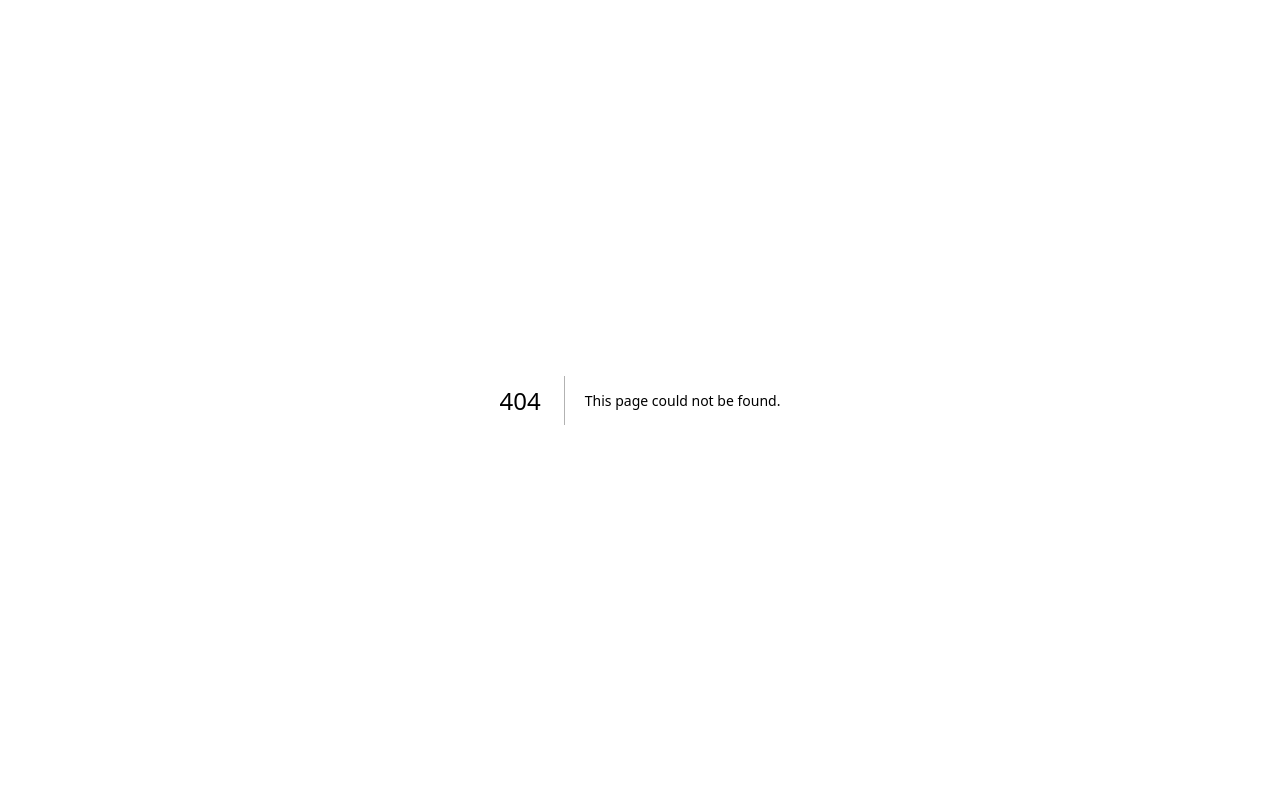
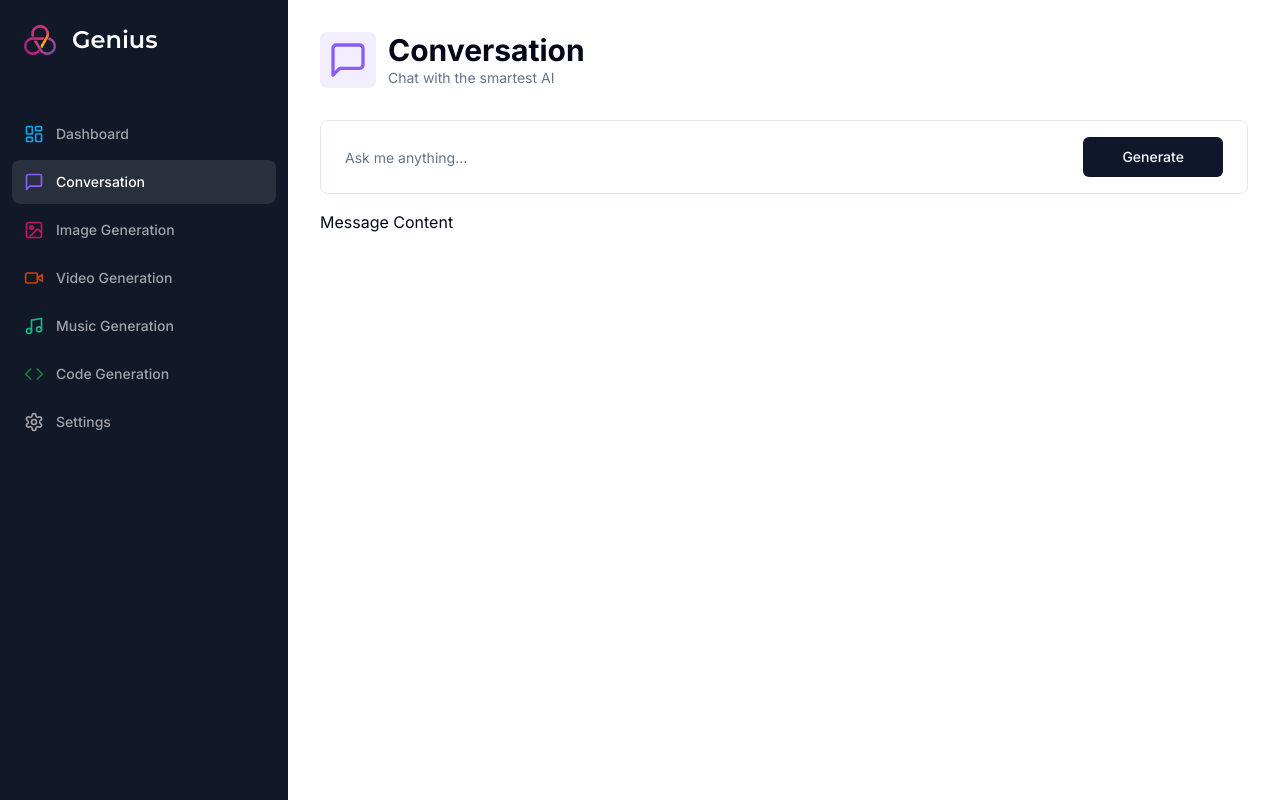
Before and after one commit to Leozhr/GeniusAI-NextJS, a Next.js app: page /conversation in a window 1280 px wide. Before the commit this address had no page. Built offline with nearby package versions, Linux system fonts and the light colour scheme.

Commit message:
:white_check_mark: Conversation AI UI

```diff
--- /dev/null
+++ b/app/(dashboard)/(routes)/conversation/page.tsx
@@ -0,0 +1,79 @@
+"use client";
+
+import { zodResolver } from "@hookform/resolvers/zod";
+import * as z from "zod";
+import { formSchema } from "./constants";
+
+import { Heading } from "@/components/heading";
+import { Button } from "@/components/ui/button";
+import { Form, FormControl, FormField, FormItem } from "@/components/ui/form";
+import { Input } from "@/components/ui/input";
+import { MessageSquare } from "lucide-react";
+import { useForm } from "react-hook-form";
+
+const ConversationPage = () => {
+  const form = useForm<z.infer<typeof formSchema>>({
+    resolver: zodResolver(formSchema),
+    defaultValues: {
+      prompt: "",
+    },
+  });
+
+  const isLoading = form.formState.isSubmitting;
+
+  const onSubmit = async (values: z.infer<typeof formSchema>) => {
+    console.log(values);
+  }
+
+  return (
+    <div>
+      <Heading
+      title="Conversation"
+      description="Chat with the smartest AI"
+      icon={MessageSquare}
+      iconColor="text-violet-500"
+      bgColor="bg-violet-500/10"
+      />
+      <div className="px-4 lg:px-8">
+        <div>
+          <Form {...form}>
+            <form
+              onSubmit={form.handleSubmit(onSubmit)}
+              className="rounded-lg border w-full p-4 px-3
+              md:px-6 focus-within:shadow-sm grid grid-cols-12
+              gap-2"
+            >
+              <FormField
+              name="prompt"
+              render={({ field }) => (
+                <FormItem className="col-span-12 lg:col-span-10">
+                  <FormControl className="p-0 m-0">
+                    <Input
+                     className="border-0 outline-none focus-visible:ring-0
+                     focus-visible:ring-transparent"
+                     disabled={isLoading}
+                     placeholder="Ask me anything..."
+                     {...field}
+                    />
+                  </FormControl>
+                </FormItem>
+                )}
+              />
+              <Button
+              className="col-span-12 lg:col-span-2 w-full"
+              disabled={isLoading}
+              >
+                Generate
+              </Button>
+            </form>
+          </Form>
+        </div>
+        <div className="space-y-4 mt-4">
+          Message Content
+        </div>
+      </div>
+    </div>
+  )
+}
+
+export default ConversationPage;
--- /dev/null
+++ b/components/heading.tsx
@@ -0,0 +1,35 @@
+import { cn } from "@/lib/utils";
+import { LucideIcon } from "lucide-react";
+
+interface HeadingProps {
+  title: string;
+  description: string;
+  icon: LucideIcon;
+  iconColor?: string;
+  bgColor?: string;
+}
+
+export const Heading = ({
+  title,
+  description,
+  icon: Icon,
+  iconColor,
+  bgColor,
+}: HeadingProps) =>  {
+  return (
+    <div className="px-4 lg:px-8 flex
+    items-center gap-x-3 mb-8">
+      <div className={cn("p-2 w-fit rounded-md", bgColor)}>
+        <Icon className={cn("h-10 w-10", iconColor)} />
+      </div>
+      <div>
+        <h2 className="text-3xl font-bold">
+          {title}
+        </h2>
+        <p className="text-muted-foreground text-sm">
+          {description}
+        </p>
+      </div>
+    </div>
+  )
+}
--- /dev/null
+++ b/components/ui/form.tsx
@@ -0,0 +1,176 @@
+import * as React from "react"
+import * as LabelPrimitive from "@radix-ui/react-label"
+import { Slot } from "@radix-ui/react-slot"
+import {
+  Controller,
+  ControllerProps,
+  FieldPath,
+  FieldValues,
+  FormProvider,
+  useFormContext,
+} from "react-hook-form"
+
+import { cn } from "@/lib/utils"
+import { Label } from "@/components/ui/label"
+
+const Form = FormProvider
+
+type FormFieldContextValue<
+  TFieldValues extends FieldValues = FieldValues,
+  TName extends FieldPath<TFieldValues> = FieldPath<TFieldValues>
+> = {
+  name: TName
+}
+
+const FormFieldContext = React.createContext<FormFieldContextValue>(
+  {} as FormFieldContextValue
+)
+
+const FormField = <
+  TFieldValues extends FieldValues = FieldValues,
+  TName extends FieldPath<TFieldValues> = FieldPath<TFieldValues>
+>({
+  ...props
+}: ControllerProps<TFieldValues, TName>) => {
+  return (
+    <FormFieldContext.Provider value={{ name: props.name }}>
+      <Controller {...props} />
+    </FormFieldContext.Provider>
+  )
+}
+
+const useFormField = () => {
+  const fieldContext = React.useContext(FormFieldContext)
+  const itemContext = React.useContext(FormItemContext)
+  const { getFieldState, formState } = useFormContext()
+
+  const fieldState = getFieldState(fieldContext.name, formState)
+
+  if (!fieldContext) {
+    throw new Error("useFormField should be used within <FormField>")
+  }
+
+  const { id } = itemContext
+
+  return {
+    id,
+    name: fieldContext.name,
+    formItemId: `${id}-form-item`,
+    formDescriptionId: `${id}-form-item-description`,
+    formMessageId: `${id}-form-item-message`,
+    ...fieldState,
+  }
+}
+
+type FormItemContextValue = {
+  id: string
+}
+
+const FormItemContext = React.createContext<FormItemContextValue>(
+  {} as FormItemContextValue
+)
+
+const FormItem = React.forwardRef<
+  HTMLDivElement,
+  React.HTMLAttributes<HTMLDivElement>
+>(({ className, ...props }, ref) => {
+  const id = React.useId()
+
+  return (
+    <FormItemContext.Provider value={{ id }}>
+      <div ref={ref} className={cn("space-y-2", className)} {...props} />
+    </FormItemContext.Provider>
+  )
+})
+FormItem.displayName = "FormItem"
+
+const FormLabel = React.forwardRef<
+  React.ElementRef<typeof LabelPrimitive.Root>,
+  React.ComponentPropsWithoutRef<typeof LabelPrimitive.Root>
+>(({ className, ...props }, ref) => {
+  const { error, formItemId } = useFormField()
+
+  return (
+    <Label
+      ref={ref}
+      className={cn(error && "text-destructive", className)}
+      htmlFor={formItemId}
+      {...props}
+    />
+  )
+})
+FormLabel.displayName = "FormLabel"
+
+const FormControl = React.forwardRef<
+  React.ElementRef<typeof Slot>,
+  React.ComponentPropsWithoutRef<typeof Slot>
+>(({ ...props }, ref) => {
+  const { error, formItemId, formDescriptionId, formMessageId } = useFormField()
+
+  return (
+    <Slot
+      ref={ref}
+      id={formItemId}
+      aria-describedby={
+        !error
+          ? `${formDescriptionId}`
+          : `${formDescriptionId} ${formMessageId}`
+      }
+      aria-invalid={!!error}
+      {...props}
+    />
+  )
+})
+FormControl.displayName = "FormControl"
+
+const FormDescription = React.forwardRef<
+  HTMLParagraphElement,
+  React.HTMLAttributes<HTMLParagraphElement>
+>(({ className, ...props }, ref) => {
+  const { formDescriptionId } = useFormField()
+
+  return (
+    <p
+      ref={ref}
+      id={formDescriptionId}
+      className={cn("text-sm text-muted-foreground", className)}
+      {...props}
+    />
+  )
+})
+FormDescription.displayName = "FormDescription"
+
+const FormMessage = React.forwardRef<
+  HTMLParagraphElement,
+  React.HTMLAttributes<HTMLParagraphElement>
+>(({ className, children, ...props }, ref) => {
+  const { error, formMessageId } = useFormField()
+  const body = error ? String(error?.message) : children
+
+  if (!body) {
+    return null
+  }
+
+  return (
+    <p
+      ref={ref}
+      id={formMessageId}
+      className={cn("text-sm font-medium text-destructive", className)}
+      {...props}
+    >
+      {body}
+    </p>
+  )
+})
+FormMessage.displayName = "FormMessage"
+
+export {
+  useFormField,
+  Form,
+  FormItem,
+  FormLabel,
+  FormControl,
+  FormDescription,
+  FormMessage,
+  FormField,
+}
--- /dev/null
+++ b/components/ui/input.tsx
@@ -0,0 +1,25 @@
+import * as React from "react"
+
+import { cn } from "@/lib/utils"
+
+export interface InputProps
+  extends React.InputHTMLAttributes<HTMLInputElement> {}
+
+const Input = React.forwardRef<HTMLInputElement, InputProps>(
+  ({ className, type, ...props }, ref) => {
+    return (
+      <input
+        type={type}
+        className={cn(
+          "flex h-10 w-full rounded-md border border-input bg-background px-3 py-2 text-sm ring-offset-background file:border-0 file:bg-transparent file:text-sm file:font-medium placeholder:text-muted-foreground focus-visible:outline-none focus-visible:ring-2 focus-visible:ring-ring focus-visible:ring-offset-2 disabled:cursor-not-allowed disabled:opacity-50",
+          className
+        )}
+        ref={ref}
+        {...props}
+      />
+    )
+  }
+)
+Input.displayName = "Input"
+
+export { Input }
--- /dev/null
+++ b/components/ui/label.tsx
@@ -0,0 +1,26 @@
+"use client"
+
+import * as React from "react"
+import * as LabelPrimitive from "@radix-ui/react-label"
+import { cva, type VariantProps } from "class-variance-authority"
+
+import { cn } from "@/lib/utils"
+
+const labelVariants = cva(
+  "text-sm font-medium leading-none peer-disabled:cursor-not-allowed peer-disabled:opacity-70"
+)
+
+const Label = React.forwardRef<
+  React.ElementRef<typeof LabelPrimitive.Root>,
+  React.ComponentPropsWithoutRef<typeof LabelPrimitive.Root> &
+    VariantProps<typeof labelVariants>
+>(({ className, ...props }, ref) => (
+  <LabelPrimitive.Root
+    ref={ref}
+    className={cn(labelVariants(), className)}
+    {...props}
+  />
+))
+Label.displayName = LabelPrimitive.Root.displayName
+
+export { Label }
--- a/package.json
+++ b/package.json
@@ -10,7 +10,9 @@
   },
   "dependencies": {
     "@clerk/nextjs": "^4.23.4",
+    "@hookform/resolvers": "^3.3.1",
     "@radix-ui/react-dialog": "^1.0.4",
+    "@radix-ui/react-label": "^2.0.2",
     "@radix-ui/react-slot": "^1.0.2",
     "@types/node": "20.5.9",
     "@types/react": "18.2.21",
@@ -25,9 +27,11 @@
     "postcss": "8.4.29",
     "react": "18.2.0",
     "react-dom": "18.2.0",
+    "react-hook-form": "^7.46.1",
     "tailwind-merge": "^1.14.0",
     "tailwindcss": "3.3.3",
     "tailwindcss-animate": "^1.0.7",
-    "typescript": "5.2.2"
+    "typescript": "5.2.2",
+    "zod": "^3.22.2"
   }
 }
```
Also changed, not shown: app/(dashboard)/(routes)/conversation/constants.ts (added), 1 other file (tests, documents, lock files or other folders).
